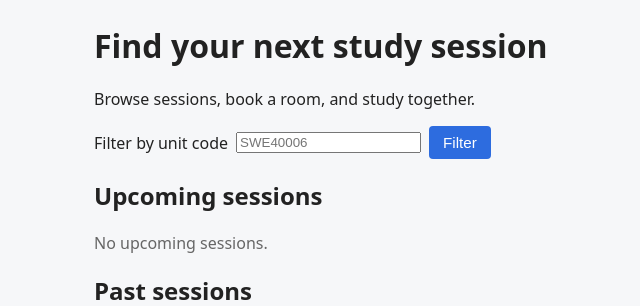
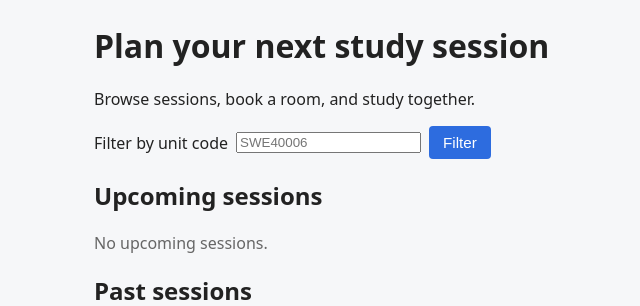
Before and after one commit to QIZHAO333/swe40006-project, a Flask app: page / in a window 1280 px wide. Shown: the part 60-366 px from the top of the page, without its empty margins (96-736 px from the left). Run offline with Flask 3, Linux system fonts and the light colour scheme; data that the repository does not hold is empty; some libraries are stand-ins or nearby versions.

Commit message:
Update homepage heading for deployment demo

```diff
--- a/templates/index.html
+++ b/templates/index.html
@@ -29,7 +29,8 @@
 {% endmacro %}
 
 {% block content %}
-<h1>Find your next study session</h1>
+
+<h1>Plan your next study session</h1>
 <p>Browse sessions, book a room, and study together.</p>
 
 <form method="get" class="filter">
```
